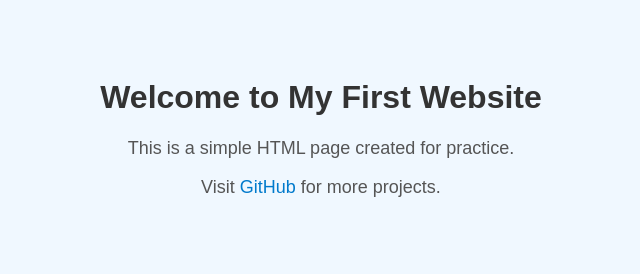
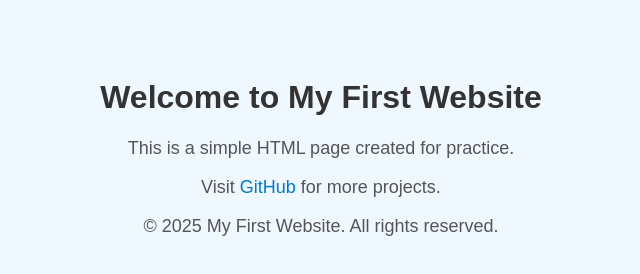
Before and after one commit to SatyajitGithub89/GitHub_basics, a plain HTML site: page index.html in a window 1280 px wide. Shown: the whole page, without its empty margins (319-959 px from the left). Drawn offline with Linux system fonts and the light colour scheme.

Commit message:
This is version 3

```diff
--- a/index.html
+++ b/index.html
@@ -30,5 +30,10 @@
     <h1>Welcome to My First Website</h1>
     <p>This is a simple HTML page created for practice.</p>
     <p>Visit <a href="https://github.com">GitHub</a> for more projects.</p>
+
+     <!-- New footer section -->
+    <footer>
+        <p>© 2025 My First Website. All rights reserved.</p>
+    </footer>
 </body>
 </html>
```
